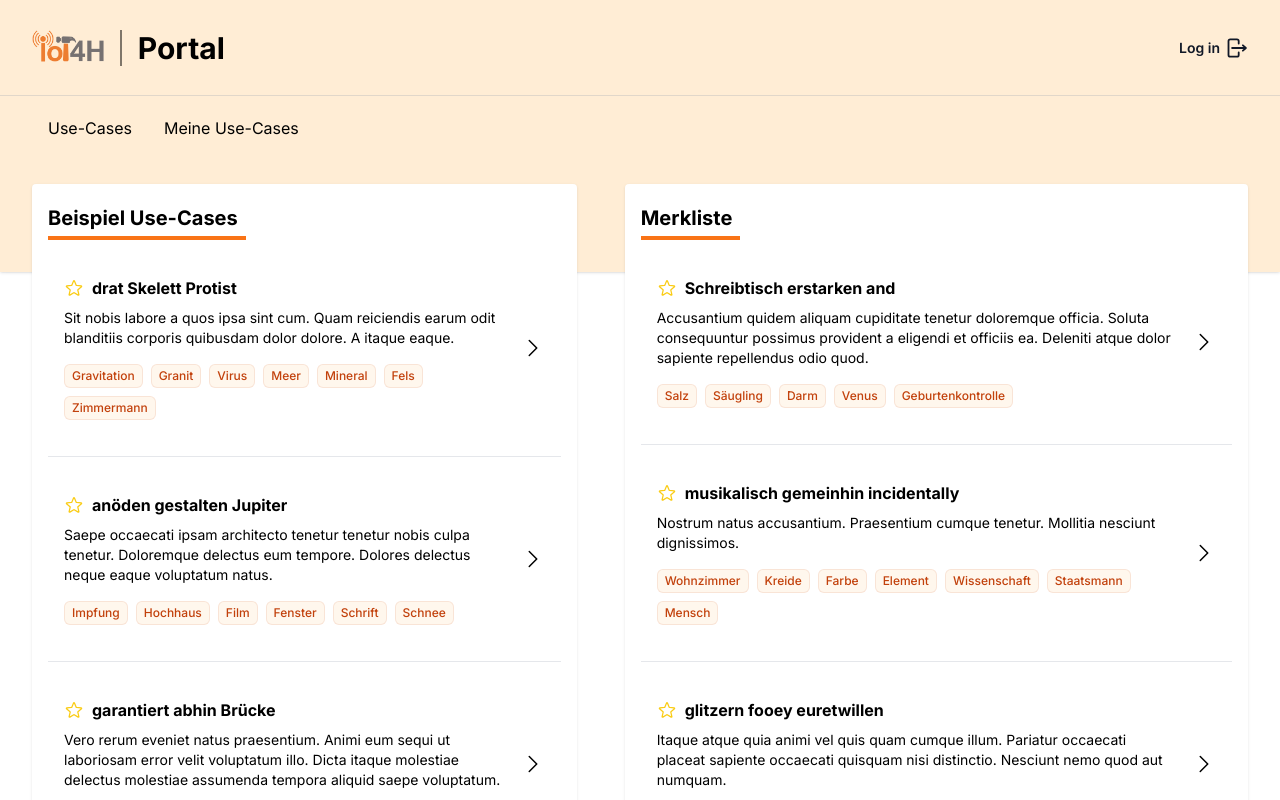
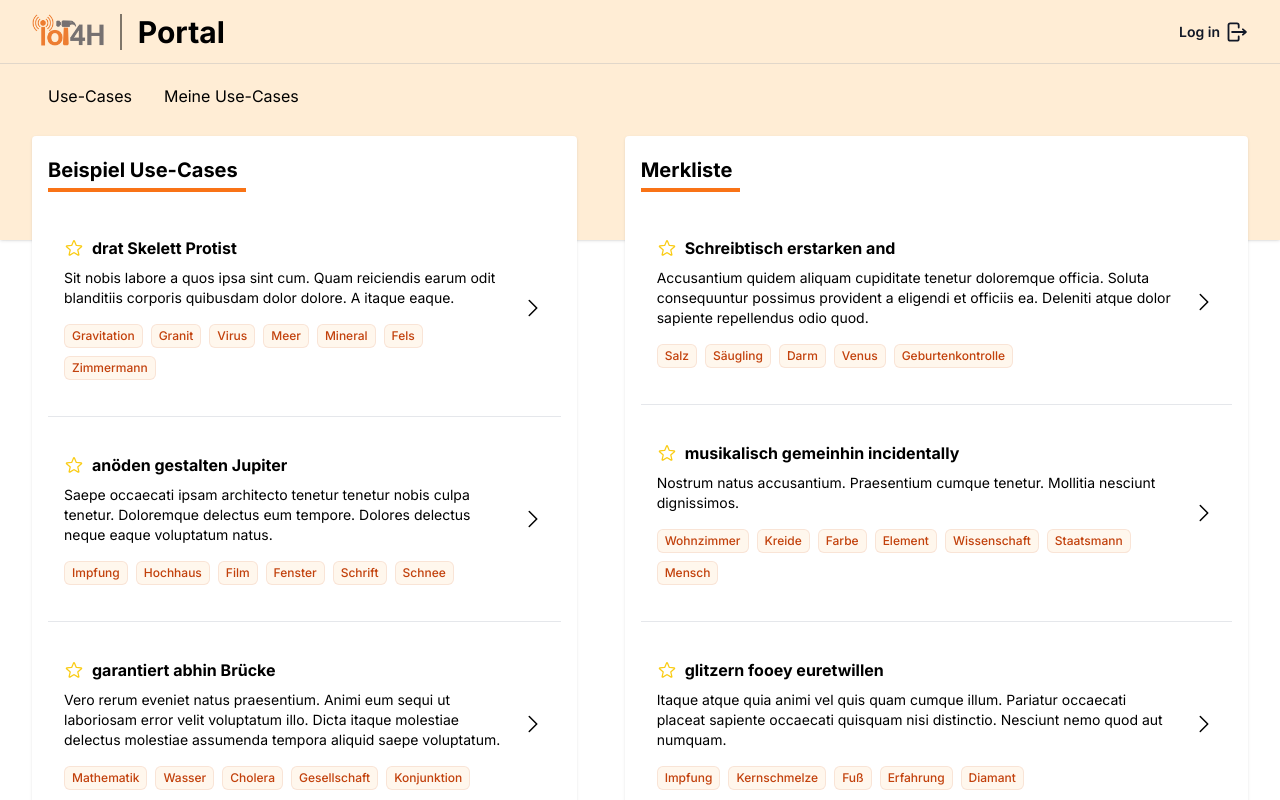
Before and after one commit to IoT4H/iot-portal, a Next.js app in the folder frontend/: page /home in a window 1280 px wide. Shown: the top 800 px of the page. Built offline with nearby package versions, Linux system fonts and the light colour scheme; a web font is replaced by a local one.

Commit message:
feature: improve page scroll behavior

```diff
--- a/frontend/src/app/(portal)/layout.tsx
+++ b/frontend/src/app/(portal)/layout.tsx
@@ -16,8 +16,8 @@ const links: {
 export default function PortalLayout({ children }: { children: React.ReactNode }) {
     return (
         <>
-            <div className=" bg-orange-100 dark:bg-zinc-900 sticky top-24 h-16">
-                <div className="mx-auto max-w-7xl px-4 py-6 sm:px-6 lg:px-8 h-full flex flex-row items-center">
+            <div className="bg-orange-100 dark:bg-zinc-900 sticky top-16 h-16">
+                <div className="mx-auto max-w-7xl px-4 py-8 sm:px-6 lg:px-8 h-full flex flex-row items-center">
                     {
                         links.map((link) =>
                             (
@@ -27,8 +27,8 @@ export default function PortalLayout({ children }: { children: React.ReactNode }
                     }
                 </div>
             </div>
-            <div className={"h-28 bg-orange-100 dark:bg-zinc-900 shadow sticky top-40 -z-10"}></div>
-            <div className="mx-auto max-w-7xl py-6 sm:px-6 lg:px-8 -mt-28">
+            <div className={"h-28 bg-orange-100 dark:bg-zinc-900 shadow sticky top-32 -z-10"}></div>
+            <div className="mx-auto max-w-7xl py-2 sm:px-6 lg:px-8 -mt-28">
                 {children}
             </div>
         </>
--- a/frontend/src/app/(portal)/use-cases.tsx
+++ b/frontend/src/app/(portal)/use-cases.tsx
@@ -52,8 +52,8 @@ export function ListUseCase ({  title,
 }) {
     return (
         <>
-            <div className="flex-auto rounded bg-white dark:bg-zinc-950 p-4 shadow">
-                <h2 className={"dark:text-white font-bold text-xl border-solid border-b-4 inline-block pr-2 py-1 border-orange-500"}>{ title }</h2>
+            <div className="flex-auto rounded bg-white dark:bg-zinc-950 p-4 shadow max-h-full sticky top-0">
+                <h2 className={"dark:text-white font-bold text-xl border-solid border-b-4 inline-block mb-2 pr-2 py-1 border-orange-500 "}>{ title }</h2>
                 <ul role="list" className="divide-y dark:divide-gray-100/10">
                     { children }
                 </ul>
--- a/frontend/src/app/common/Header.tsx
+++ b/frontend/src/app/common/Header.tsx
@@ -15,8 +15,8 @@ function Logo() {
 export default function Header() {
 
     return (
-        <header className="sticky top-0 h-24 z-40 bg-orange-100 dark:bg-zinc-900 backdrop-blur-sm">
-            <nav className="mx-auto h-full flex max-w-7xl items-center justify-between p-6 lg:px-8 border-solid border-b border-gray-400/30 dark:border-gray-50/30" aria-label="Global">
+        <header className="sticky top-0 h-16 z-40 bg-orange-100 dark:bg-zinc-900 backdrop-blur-sm">
+            <nav className="mx-auto h-full flex max-w-7xl items-center justify-between p-2 lg:px-8 border-solid border-b border-gray-400/30 dark:border-gray-50/30" aria-label="Global">
                 <div className="flex lg:flex-1">
                     <Logo />
                 </div>
```
